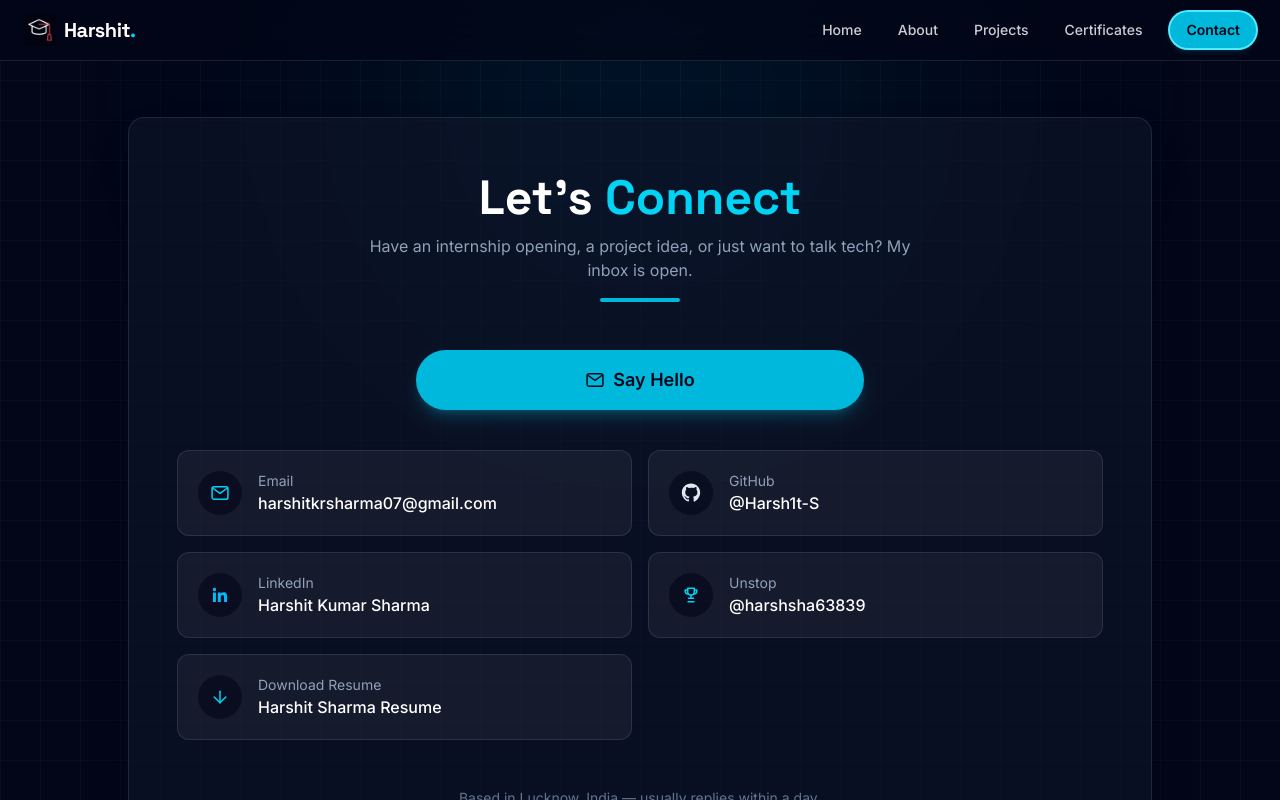
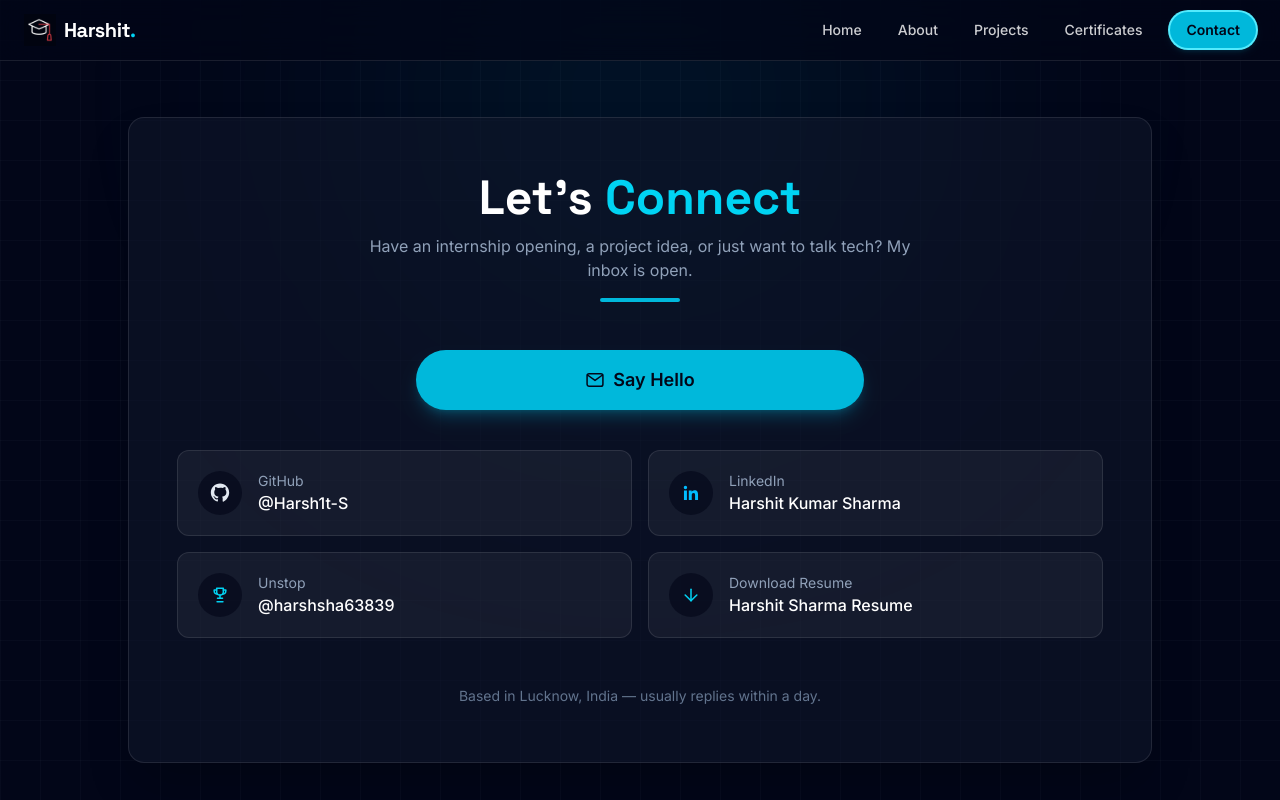
Before and after one commit to Harsh1t-S/Portfolio, a React (Vite) app: page / in a window 1280 px wide. Both pictures are taken after a click on the button "Contact". Shown: the top 800 px of the page. Built offline with nearby package versions, Linux system fonts and the light colour scheme.

Commit message:
Drop redundant Email card from Contact (Say Hello covers it)

```diff
--- a/src/Pages/Contact.jsx
+++ b/src/Pages/Contact.jsx
@@ -3,13 +3,6 @@ import { ArrowDownIcon, GitHubIcon, LinkedInIcon, MailIcon, UnstopIcon } from '.
 import { SOCIALS } from '../socials'
 
 const CHANNELS = [
-  {
-    label: 'Email',
-    value: SOCIALS.email,
-    href: `mailto:${SOCIALS.email}`,
-    icon: MailIcon,
-    accent: 'text-cyan-400',
-  },
   {
     label: 'GitHub',
     value: '@Harsh1t-S',
```
